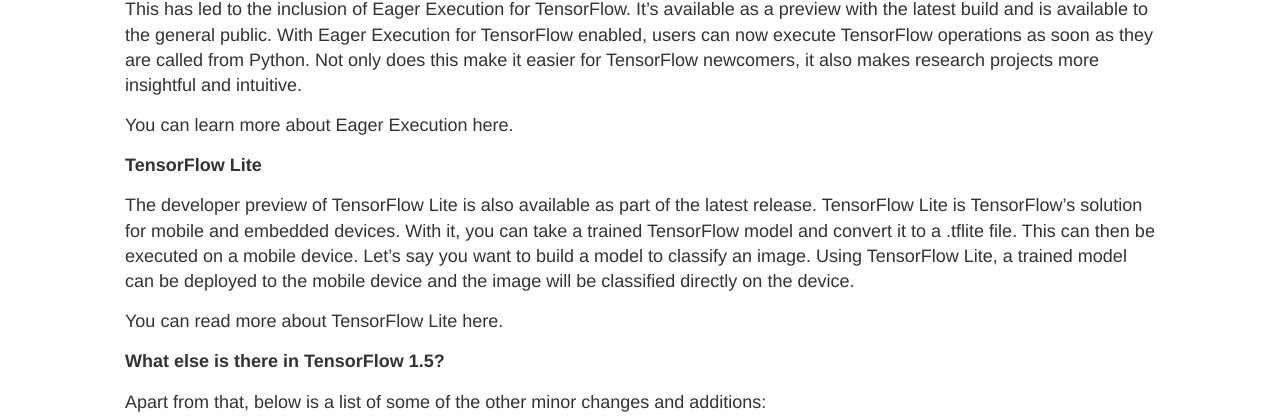
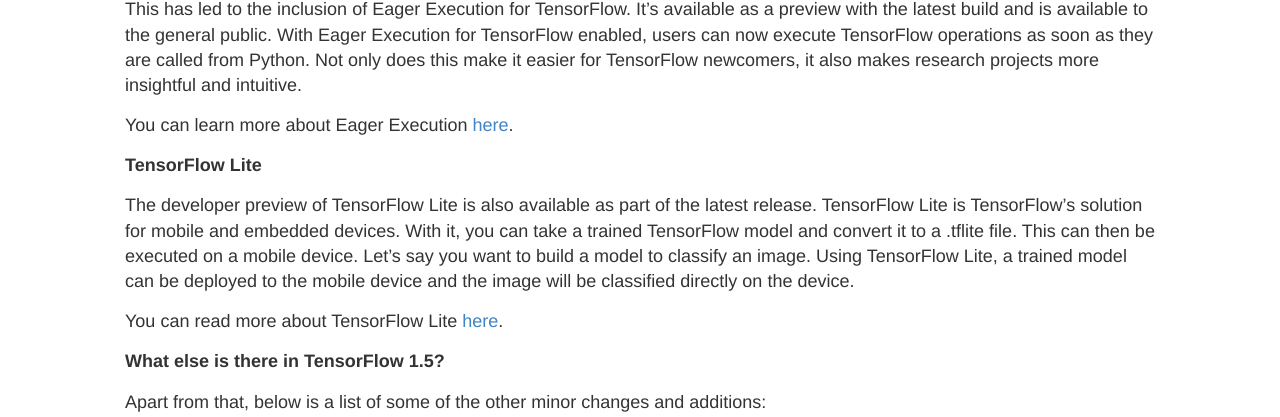
Before and after one commit to avinash-mishra/old-portfolio, a Jekyll site: the page built from _posts/2018-1-29-Tensorflow1_5-all-you-need-to-know.md, in a window 1280 px wide. Shown: the part 496-913 px from the top of the page. Built offline with Jekyll 4.4.1, drawn with Linux system fonts in a browser that asks for light colours; comment, search, counter and statistics services are not loaded; some of the changed lines change nothing that is shown.

Commit message:
added missing links

```diff
--- a/_includes/disqus.html
+++ b/_includes/disqus.html
@@ -1,7 +1,7 @@
 <div id="disqus_thread"></div>
 <script type="text/javascript">
     /* * * CONFIGURATION VARIABLES: EDIT BEFORE PASTING INTO YOUR WEBPAGE * * */
-    var disqus_shortname = 'avinashmishra'; // required: replace example with your forum shortname
+    var disqus_shortname = 'https-avinashmishra'; // required: replace example with your forum shortname
     /* * * DON'T EDIT BELOW THIS LINE * * */
     (function() {
         var dsq = document.createElement('script'); dsq.type = 'text/javascript'; dsq.async = true;
--- a/_posts/2018-1-29-Tensorflow1_5-all-you-need-to-know.md
+++ b/_posts/2018-1-29-Tensorflow1_5-all-you-need-to-know.md
@@ -19,7 +19,7 @@
 
 This has led to the inclusion of Eager Execution for TensorFlow. It’s available as a preview with the latest build and is available to the general public. With Eager Execution for TensorFlow enabled, users can now execute TensorFlow operations as soon as they are called from Python. Not only does this make it easier for TensorFlow newcomers, it also makes research projects more insightful and intuitive.
 
-You can learn more about Eager Execution here.
+You can learn more about Eager Execution [here](https://github.com/tensorflow/tensorflow/tree/r1.5/tensorflow/contrib/eager).
 
 
 
@@ -27,7 +27,7 @@
 
 The developer preview of TensorFlow Lite is also available as part of the latest release. TensorFlow Lite is TensorFlow’s solution for mobile and embedded devices. With it, you can take a trained TensorFlow model and convert it to a .tflite file. This can then be executed on a mobile device. Let’s say you want to build a model to classify an image. Using TensorFlow Lite, a trained model can be deployed to the mobile device and the image will be classified directly on the device.
 
-You can read more about TensorFlow Lite here.
+You can read more about TensorFlow Lite [here](https://www.tensorflow.org/mobile/tflite/).
 
 
 
```
